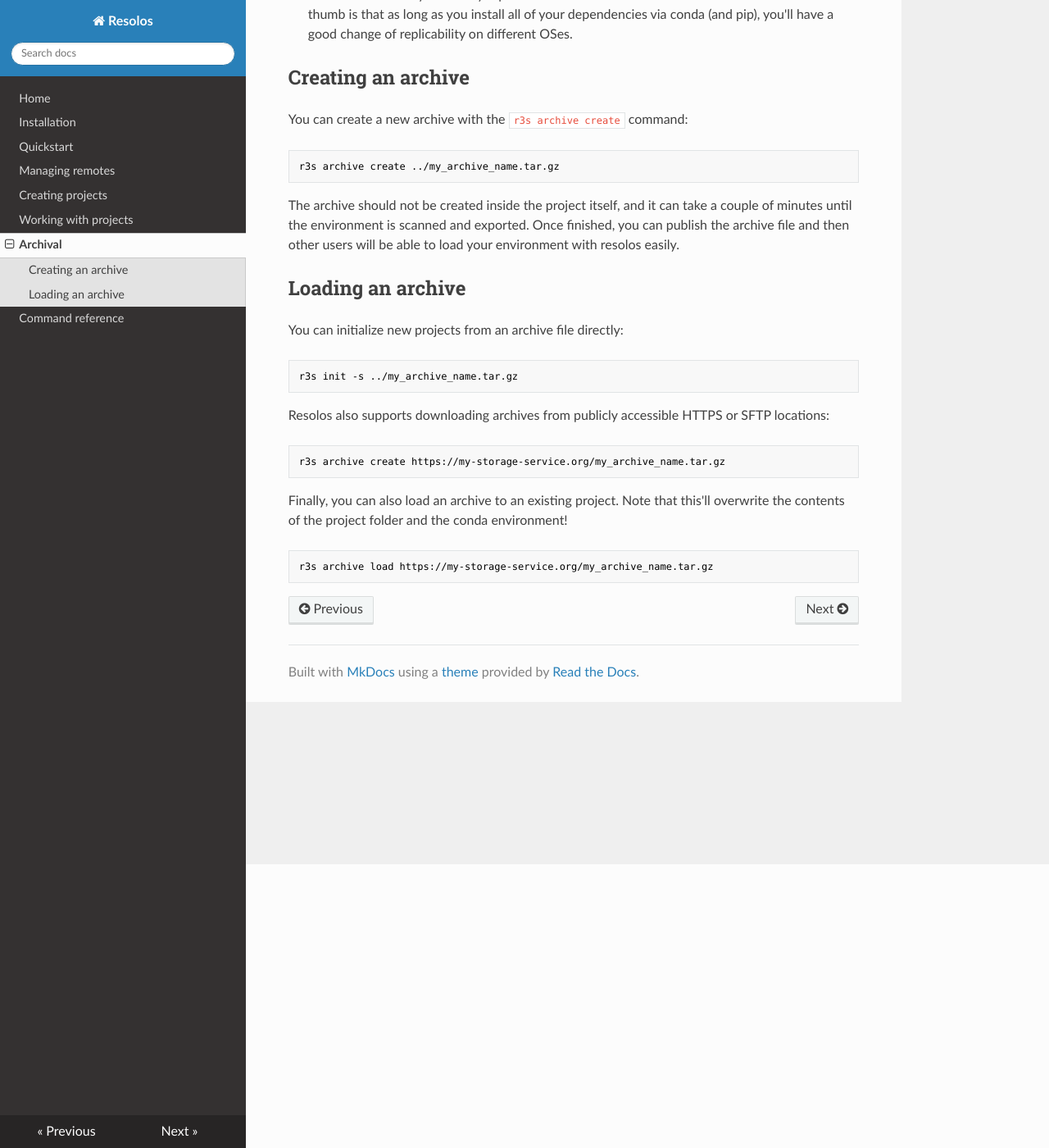
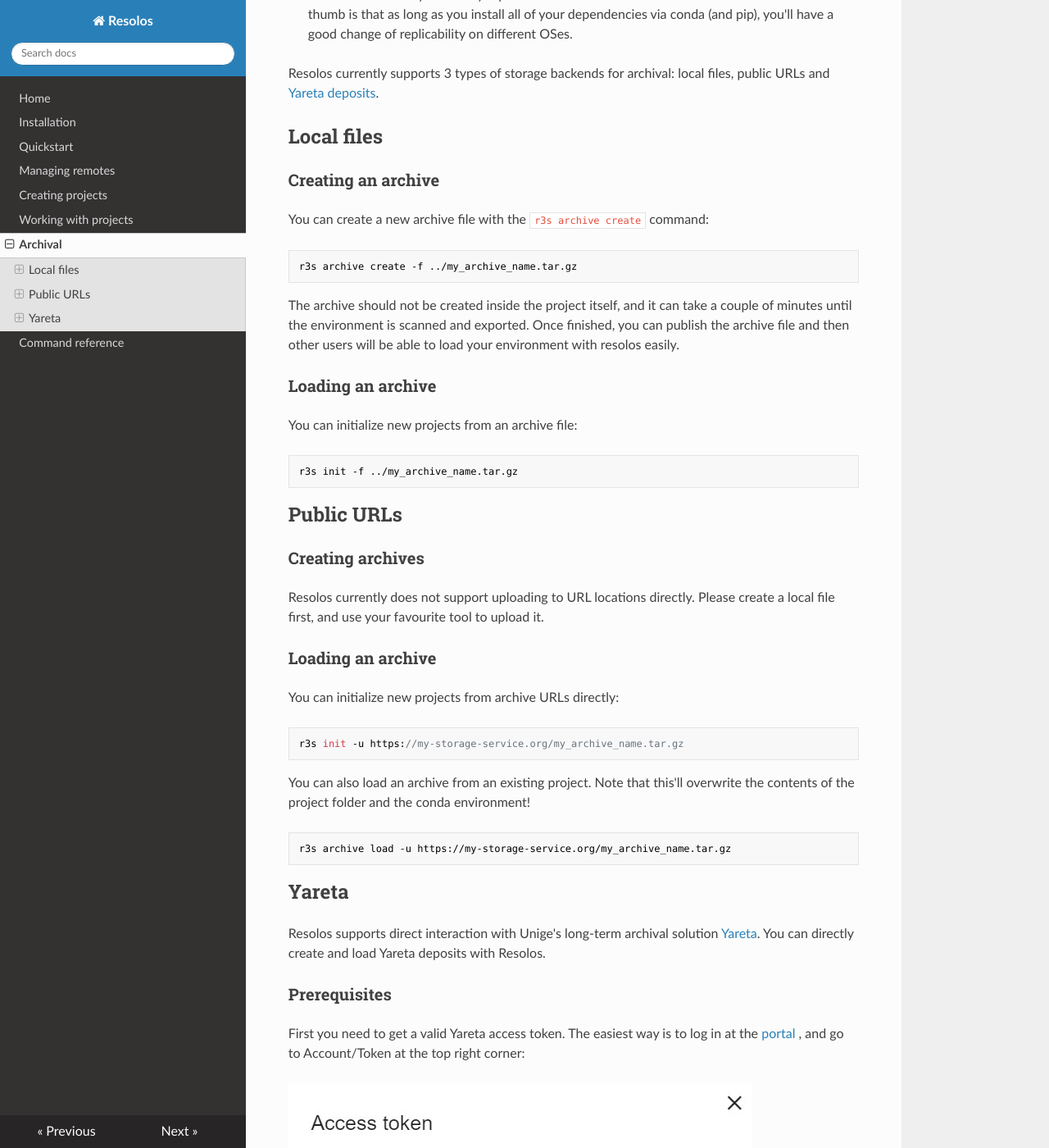
Before and after one commit to nuvolos-cloud/resolos, an MkDocs documentation site: the page built from docs/archive.md, in a window 1280 px wide and 1400 px high, scrolled down 346 px. Shown: the whole window at 82% size. Built offline with MkDocs 1.6.1, drawn with Linux system fonts in a browser that asks for light colours; nearby versions of some CDN libraries; some of the changed text lies outside the part shown.

Commit message:
Updated the documentation on Yareta

````diff
--- a/docs/archive.md
+++ b/docs/archive.md
@@ -11,35 +11,115 @@
 > change of replicability on different OSes.
 >
 
-## Creating an archive
+Resolos currently supports 3 types of storage backends for archival:
+local files, public URLs and [Yareta deposits](https://yareta.unige.ch/).
 
-You can create a new archive with the `r3s archive create` command:
+## Local files
+
+### Creating an archive
+
+You can create a new archive file with the `r3s archive create` command:
 
 ```
-r3s archive create ../my_archive_name.tar.gz
+r3s archive create -f ../my_archive_name.tar.gz
 ```
 
 The archive should not be created inside the project itself, and it can take a couple of minutes until the environment
 is scanned and exported. Once finished, you can publish the archive file and then other users will be able to load your
 environment with resolos easily.
 
-## Loading an archive
+### Loading an archive
 
-You can initialize new projects from an archive file directly:
+You can initialize new projects from an archive file:
 
 ```
-r3s init -s ../my_archive_name.tar.gz
+r3s init -f ../my_archive_name.tar.gz
 ```
 
-Resolos also supports downloading archives from publicly accessible HTTPS or SFTP locations:
+## Public URLs
+
+### Creating archives
+
+Resolos currently does not support uploading to URL locations directly. Please create a local file first,
+and use your favourite tool to upload it.
+
+### Loading an archive
+
+You can initialize new projects from archive URLs directly:
 
 ```
-r3s archive create https://my-storage-service.org/my_archive_name.tar.gz
+r3s init -u https://my-storage-service.org/my_archive_name.tar.gz
 ```
 
-Finally, you can also load an archive to an existing project. Note that this'll overwrite the contents of
+
+You can also load an archive from an existing project. Note that this'll overwrite the contents of
 the project folder and the conda environment!
 
 ```
-r3s archive load https://my-storage-service.org/my_archive_name.tar.gz
+r3s archive load -u https://my-storage-service.org/my_archive_name.tar.gz
 ```
+
+
+## Yareta
+
+Resolos supports direct interaction with Unige's long-term archival solution [Yareta](https://yareta.unige.ch/).
+You can directly create and load Yareta deposits with Resolos.
+
+### Prerequisites
+
+First you need to get a valid Yareta access token. The easiest way is to log in at the [portal](https://yareta.unige.ch/)
+, and go to Account/Token at the top right corner:
+
+![Access token](./img/access_token.jpg)
+
+Copy the access token to the clipboard, and export it in the shell where you'll use Resolos:
+
+```
+export YARETA_ACCESS_TOKEN=<access_token>
+```
+
+### Creating an archive
+
+To be able to create Yareta deposits, you'll need to be a member of an Organizational Unit with the appropriate access rights.
+To find your organizational unit(s), click **Preservation Space** on the top menu bar on the portal,
+and turn on the **Show only my organizational units** toggle.
+
+![My organizations](./img/preservation_space.jpg)
+
+Open the desired Organizational Unit, and use the key symbol on the right to copy its ID to the clipboard:
+
+![Org id](./img/org_id_clipboard.jpg)
+
+Now you can create the achive with
+
+```
+r3s archive create -o <org_unit_id> --title "..." --year "..." --description "..." ...
+```
+
+Resolos will log the deposit ID of the created deposit. You may use that deposit ID to
+share your archive with others.
+
+For all available options, check the [command reference](commands.md).
+
+
+### Loading an archive
+
+You can initialize new projects from an archive directly. First you need to get the ID of the
+Yarete deposit that was create using Resolos. You might have that from previous runs, or you
+can search for deposits on the portal itself.
+
+Once you've found a deposit created by Resolos on the portal, you can copy its ID using the key symbol to the clipboard.
+
+![Deposit id](./img/deposit_id.jpg)
+
+Then you may initialize a new project from it
+
+```
+r3s init -d <deposit_id>
+```
+
+or load it to an existing project
+
+```
+r3s archive load -d <deposit_id>
+```
````
Also changed, not shown: docs/img/access_token.jpg (added), docs/img/deposit_id.jpg (added), docs/img/org_id_clipboard.jpg (added), docs/img/preservation_space.jpg (added), 1 other file.
